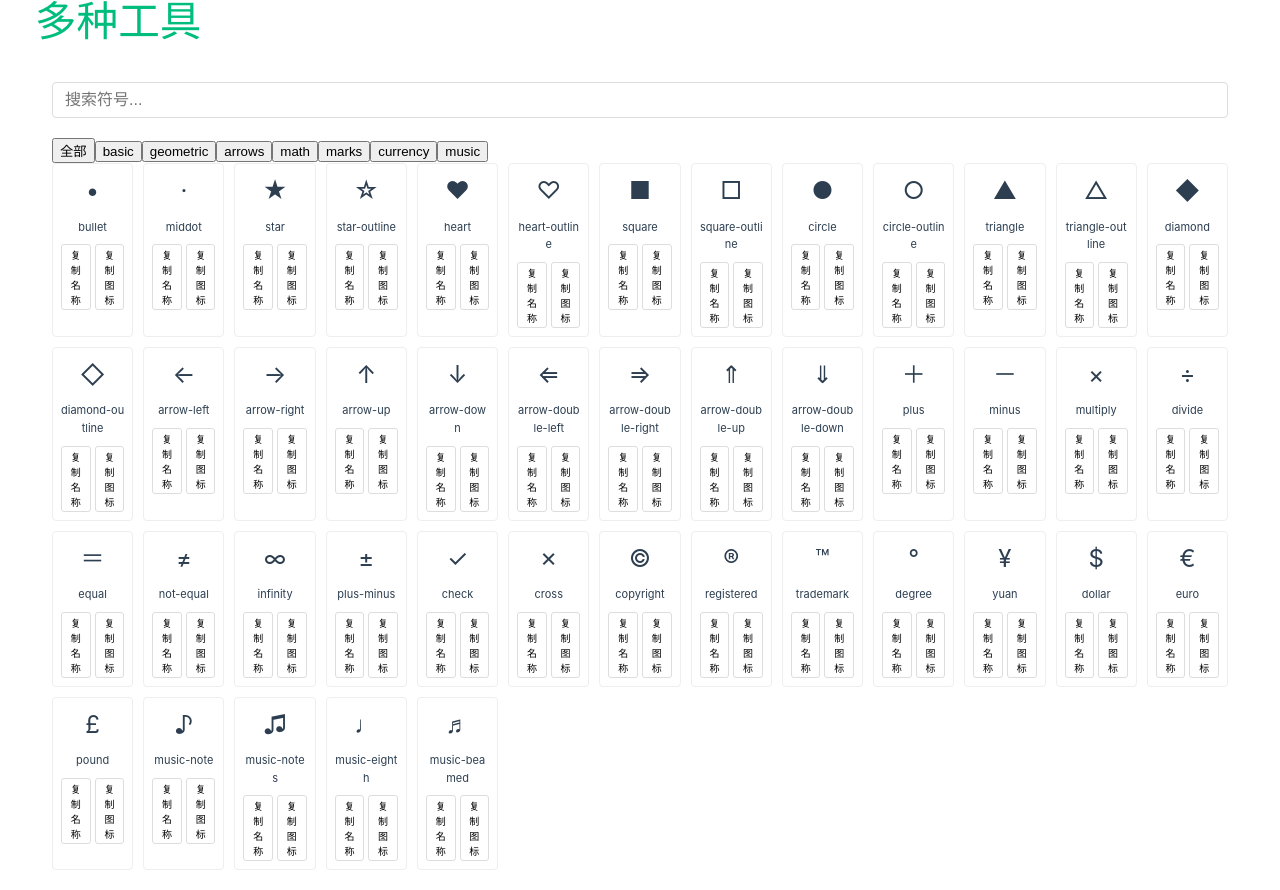
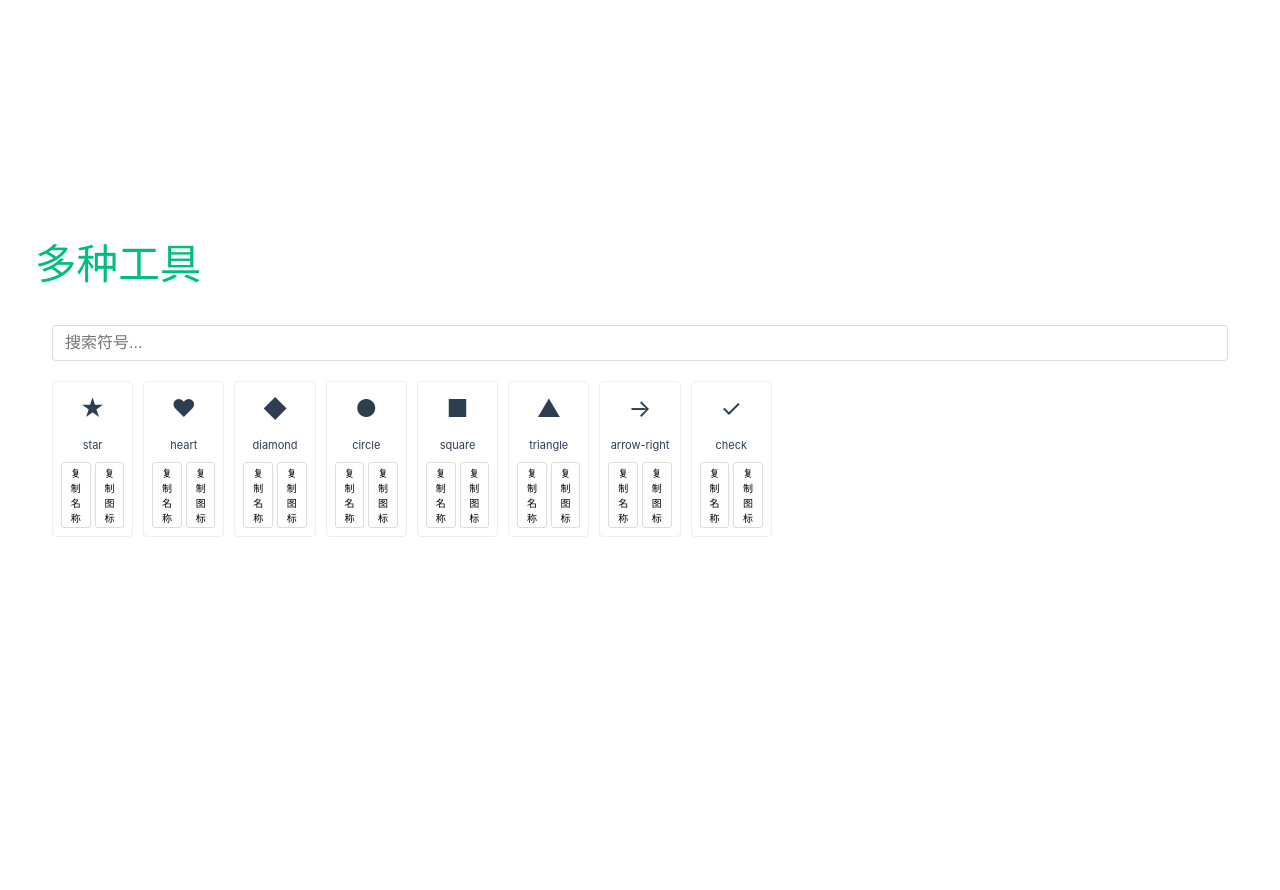
Before and after one commit to getofferhelp/vue-demo, a Vue app: page /unicode in a window 1280 px wide. After the commit the page ends 800 px from the top, so only its background shows below. Built offline with nearby package versions, Linux system fonts and the light colour scheme; the HTML template or start-up script is replaced by a standard one; what @emoji-mart/data would draw is missing.

Commit message:
Revert "unicode 2"
This reverts commit 3e536be7aa35f28c471b851ffa0bb35c4b7a0299.

```diff
--- a/src/components/IconUnicode.vue
+++ b/src/components/IconUnicode.vue
@@ -1,25 +1,12 @@
 <script setup lang="ts">
 import { ref, computed } from 'vue'
-import { unicodeIcons, unicodeCategories } from '../data/icons'
+import { unicodeIcons } from '../data/icons'
 
 const searchTerm = ref('')
-const activeCategory = ref('all')
 
-const filteredIcons = computed(() => {
-  let icons = unicodeIcons
-
-  // 分类过滤
-  if (activeCategory.value !== 'all') {
-    icons = icons.filter((icon) => icon.category === activeCategory.value)
-  }
-
-  // 搜索过滤
-  if (searchTerm.value) {
-    icons = icons.filter((icon) => icon.name.toLowerCase().includes(searchTerm.value.toLowerCase()))
-  }
-
-  return icons
-})
+const filteredIcons = computed(() =>
+  unicodeIcons.filter((icon) => icon.name.toLowerCase().includes(searchTerm.value.toLowerCase())),
+)
 
 const showToast = ref(false)
 const toastMessage = ref('')
@@ -45,20 +32,6 @@ const copyIcon = (icon: { name: string; icon: string }, copyType: 'name' | 'icon
   <div class="icon-showcase">
     <div class="search-box">
       <input v-model="searchTerm" type="text" placeholder="搜索符号..." class="search-input" />
-    </div>
-
-    <div class="categories">
-      <button :class="{ active: activeCategory === 'all' }" @click="activeCategory = 'all'">
-        全部
-      </button>
-      <button
-        v-for="category in unicodeCategories"
-        :key="category"
-        :class="{ active: activeCategory === category }"
-        @click="activeCategory = category"
-      >
-        {{ category }}
-      </button>
     </div>
 
     <div class="icon-list">
--- a/src/data/icons.ts
+++ b/src/data/icons.ts
@@ -32,12 +32,7 @@ export const emojiIcons = Object.values(typedEmojiData.emojis || {}).map((emoji)
 
 // 如果数据加载失败，提供一些默认的emoji
 const defaultEmojis = [
-  {
-    name: 'smile',
-    icon: '😊',
-    category: 'smileys',
-    keywords: ['happy', 'joy'],
-  },
+  { name: 'smile', icon: '😊', category: 'smileys', keywords: ['happy', 'joy'] },
   { name: 'heart', icon: '❤️', category: 'symbols', keywords: ['love'] },
   { name: 'star', icon: '⭐', category: 'symbols', keywords: ['favorite'] },
   { name: 'sun', icon: '☀️', category: 'nature', keywords: ['weather'] },
@@ -50,69 +45,17 @@ if (!emojiIcons.length) {
   emojiIcons.push(...defaultEmojis)
 }
 
-// 处理 Unicode 数据
 export const unicodeIcons = [
-  // 基础符号
-  { name: 'bullet', icon: '•', category: 'basic' },
-  { name: 'middot', icon: '·', category: 'basic' },
-  { name: 'star', icon: '★', category: 'basic' },
-  { name: 'star-outline', icon: '☆', category: 'basic' },
-  { name: 'heart', icon: '♥', category: 'basic' },
-  { name: 'heart-outline', icon: '♡', category: 'basic' },
-
-  // 几何图形
-  { name: 'square', icon: '■', category: 'geometric' },
-  { name: 'square-outline', icon: '□', category: 'geometric' },
-  { name: 'circle', icon: '●', category: 'geometric' },
-  { name: 'circle-outline', icon: '○', category: 'geometric' },
-  { name: 'triangle', icon: '▲', category: 'geometric' },
-  { name: 'triangle-outline', icon: '△', category: 'geometric' },
-  { name: 'diamond', icon: '◆', category: 'geometric' },
-  { name: 'diamond-outline', icon: '◇', category: 'geometric' },
-
-  // 箭头
-  { name: 'arrow-left', icon: '←', category: 'arrows' },
-  { name: 'arrow-right', icon: '→', category: 'arrows' },
-  { name: 'arrow-up', icon: '↑', category: 'arrows' },
-  { name: 'arrow-down', icon: '↓', category: 'arrows' },
-  { name: 'arrow-double-left', icon: '⇐', category: 'arrows' },
-  { name: 'arrow-double-right', icon: '⇒', category: 'arrows' },
-  { name: 'arrow-double-up', icon: '⇑', category: 'arrows' },
-  { name: 'arrow-double-down', icon: '⇓', category: 'arrows' },
-
-  // 数学符号
-  { name: 'plus', icon: '＋', category: 'math' },
-  { name: 'minus', icon: '－', category: 'math' },
-  { name: 'multiply', icon: '×', category: 'math' },
-  { name: 'divide', icon: '÷', category: 'math' },
-  { name: 'equal', icon: '＝', category: 'math' },
-  { name: 'not-equal', icon: '≠', category: 'math' },
-  { name: 'infinity', icon: '∞', category: 'math' },
-  { name: 'plus-minus', icon: '±', category: 'math' },
-
-  // 标点符号
-  { name: 'check', icon: '✓', category: 'marks' },
-  { name: 'cross', icon: '✗', category: 'marks' },
-  { name: 'copyright', icon: '©', category: 'marks' },
-  { name: 'registered', icon: '®', category: 'marks' },
-  { name: 'trademark', icon: '™', category: 'marks' },
-  { name: 'degree', icon: '°', category: 'marks' },
-
-  // 货币符号
-  { name: 'yuan', icon: '¥', category: 'currency' },
-  { name: 'dollar', icon: '$', category: 'currency' },
-  { name: 'euro', icon: '€', category: 'currency' },
-  { name: 'pound', icon: '£', category: 'currency' },
-
-  // 音乐符号
-  { name: 'music-note', icon: '♪', category: 'music' },
-  { name: 'music-notes', icon: '♫', category: 'music' },
-  { name: 'music-eighth', icon: '♩', category: 'music' },
-  { name: 'music-beamed', icon: '♬', category: 'music' },
+  { name: 'star', icon: '★' },
+  { name: 'heart', icon: '♥' },
+  { name: 'diamond', icon: '◆' },
+  { name: 'circle', icon: '●' },
+  { name: 'square', icon: '■' },
+  { name: 'triangle', icon: '▲' },
+  { name: 'arrow-right', icon: '→' },
+  { name: 'check', icon: '✓' },
+  // 可以继续添加更多...
 ]
-
-// 获取所有 Unicode 符号分类
-export const unicodeCategories = Array.from(new Set(unicodeIcons.map((icon) => icon.category)))
 
 // 可选：按分类获取 emoji
 export const getEmojisByCategory = (category: string) => {
```
